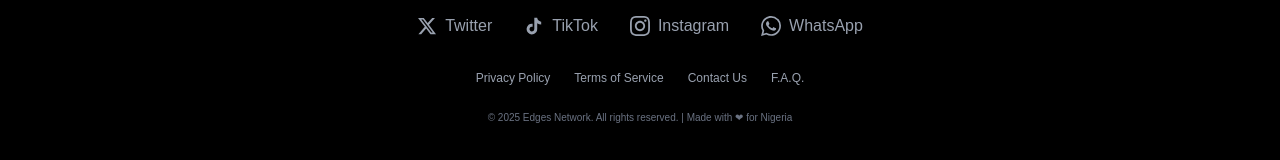
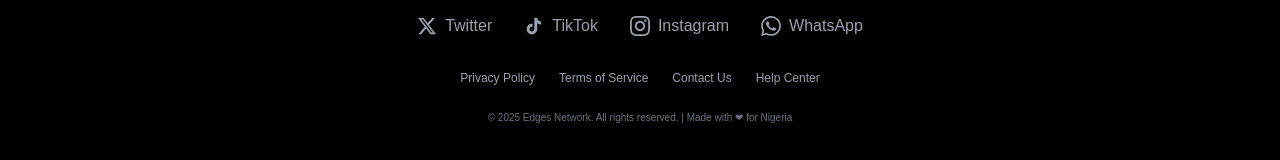
Before and after one commit to Edges-Enterprise/Edges_LandingPage, a Next.js app: page / in a window 1280 px wide. Shown: the part 2562-2722 px from the top of the page. Built offline with nearby package versions, Linux system fonts and the light colour scheme.

Commit message:
footer faq link name changed to help center

```diff
--- a/src/components/Footer.tsx
+++ b/src/components/Footer.tsx
@@ -48,7 +48,7 @@ const Footer: React.FC = () => {
             Contact Us
           </Link>
           <Link href="/help" className="hover:text-white transition-colors">
-            F.A.Q.
+            Help Center
           </Link>
         </div>
 
```
